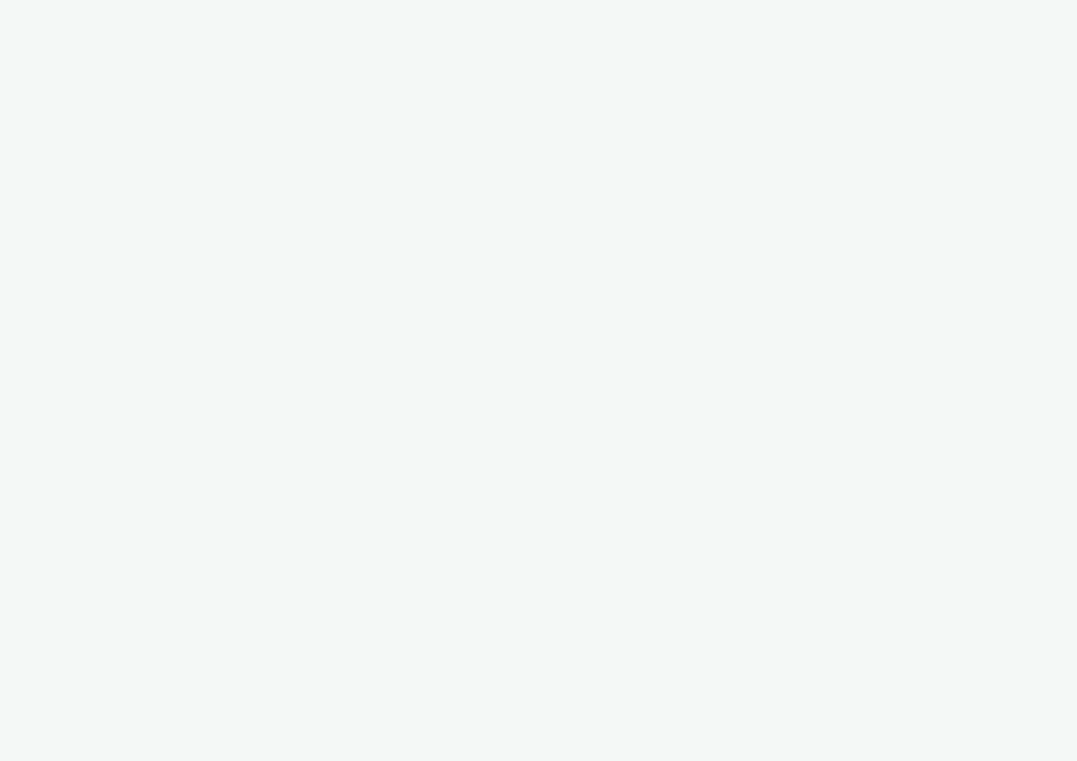
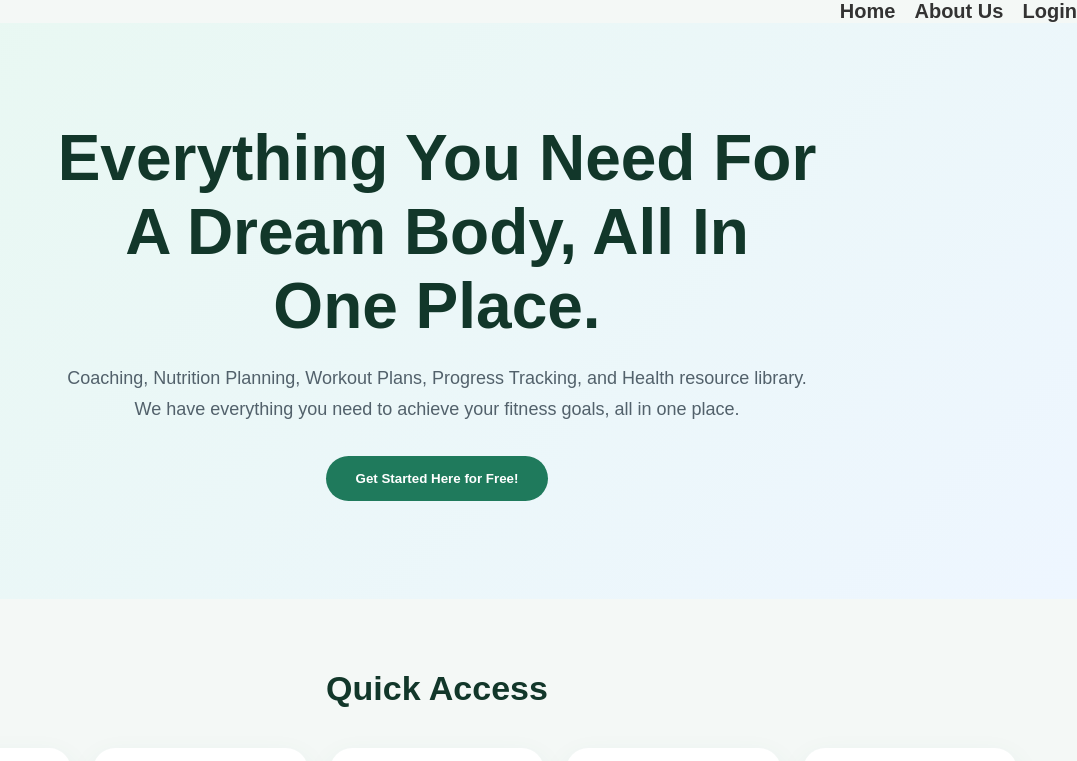
Before and after one commit to LordKN/HealthApp, a React app in the folder frontend/: page /home in a window 1280 px wide. Before the commit this address had no page. Shown: the top 761 px of the page, without its empty margins (203-1280 px from the left). Built offline with nearby package versions, Linux system fonts and the light colour scheme; the HTML template or start-up script is replaced by a standard one.

Commit message:
fix: Fix routing problem when default open the home page

```diff
--- a/frontend/src/App.jsx
+++ b/frontend/src/App.jsx
@@ -8,7 +8,7 @@ function App() {
   return (
     <Router>
       <Routes>
-        <Route path="/" element={<Home />} />
+        <Route path="/home" element={<Home />} />
         <Route path="/about" element={<About />} />
         <Route path="/login" element={<Login />} />
         <Route path="/signup" element={<Signup />} />
--- a/frontend/src/components/Navbar.jsx
+++ b/frontend/src/components/Navbar.jsx
@@ -2,7 +2,7 @@ import "../assets/css/navbar.css";
 export default function Navbar() {
   return (
     <div className="nav-pages">
-      <a href="/">Home</a>
+      <a href="/home">Home</a>
       <a href="/about">About Us</a>
       <a href="/login">Login</a>
     </div>
```
